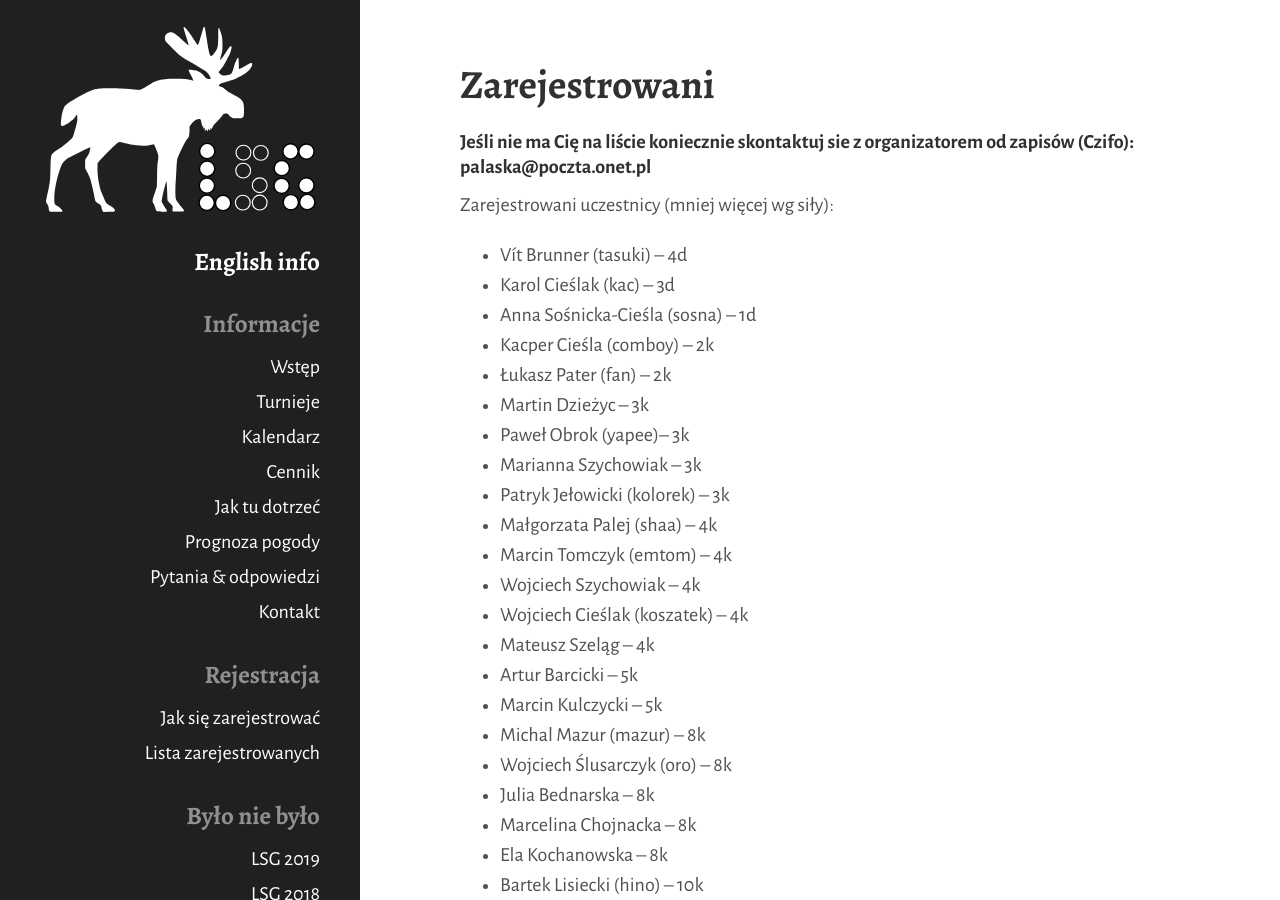
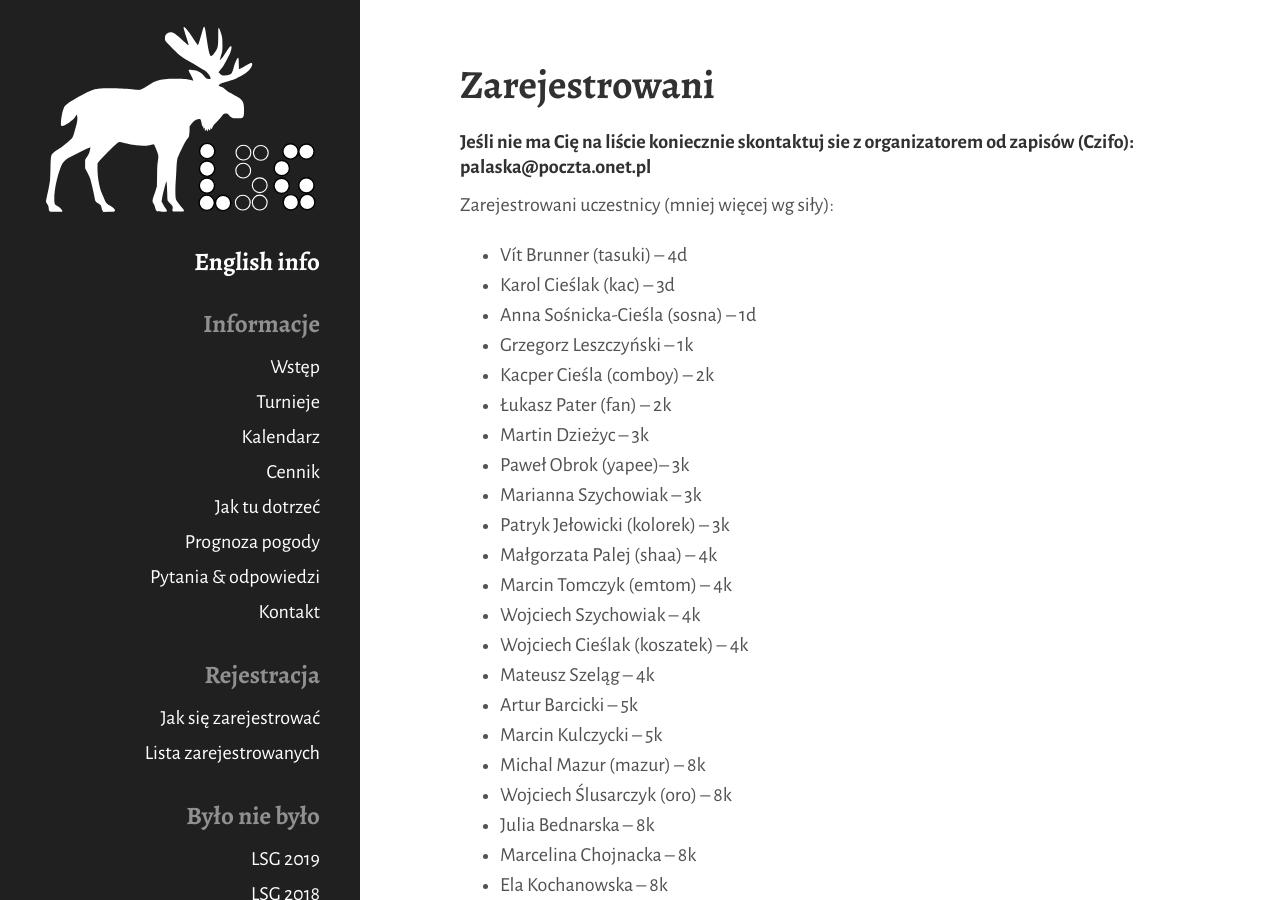
Before and after one commit to tasuki/lsg, a Jekyll site: the page built from zarejestrowani.md, in a window 1280 px wide and 900 px high. Built offline with Jekyll 4.4.1, drawn with Linux system fonts in a browser that asks for light colours; nearby versions of some CDN libraries.

Commit message:
Update zarejestrowani.md

```diff
--- a/zarejestrowani.md
+++ b/zarejestrowani.md
@@ -12,6 +12,7 @@ Zarejestrowani uczestnicy (mniej więcej wg siły):
 - Vít Brunner (tasuki) -- 4d
 - Karol Cieślak (kac) -- 3d
 - Anna Sośnicka-Cieśla (sosna) -- 1d
+- Grzegorz Leszczyński -- 1k
 - Kacper Cieśla (comboy) -- 2k
 - Łukasz Pater (fan) -- 2k
 - Martin Dzieżyc -- 3k
```
